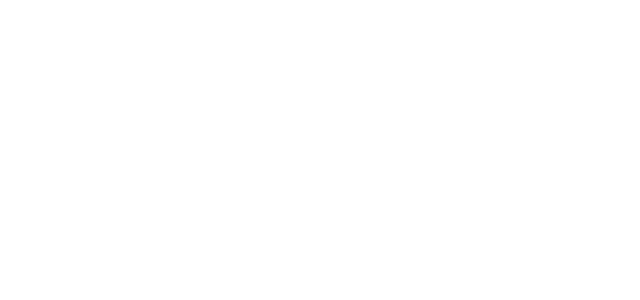
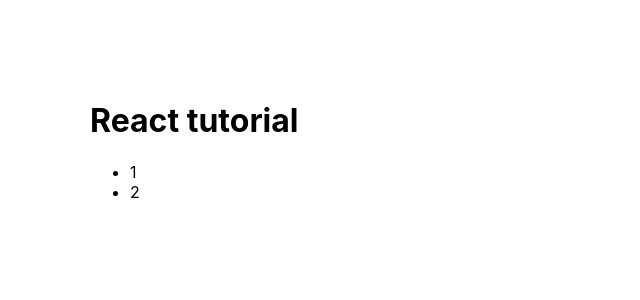
Before and after one commit to KolyaShevelinda/first-project-react, a React (Create React App) app: page / in a window 1280 px wide. Shown: the top 300 px of the page, without its empty margins (0-640 px from the left). Built offline with nearby package versions, Linux system fonts and the light colour scheme.

Commit message:
add component TodoList

```diff
--- a/src/App.js
+++ b/src/App.js
@@ -1,7 +1,15 @@
 import React from 'react'
 
+import TodoList from "./Todo/TodoList";
+
 function App() {
-  return <div />
+  return (
+      <div className="wrapper">
+          <h1>React tutorial</h1>
+
+          <TodoList/>
+      </div>
+  )
 }
 
 export default App;
--- /dev/null
+++ b/src/Todo/TodoList.js
@@ -0,0 +1,10 @@
+import React from 'react'
+
+export default function TodoList() {
+    return (
+        <ul>
+            <li>1</li>
+            <li>2</li>
+        </ul>
+    )
+}
--- a/src/index.css
+++ b/src/index.css
@@ -11,3 +11,9 @@
   font-family: source-code-pro, Menlo, Monaco, Consolas, 'Courier New',
     monospace;
 }
+
+.wrapper {
+  padding-top: 5rem;
+  margin: 0 auto;
+  width: 1100px;
+}
```
